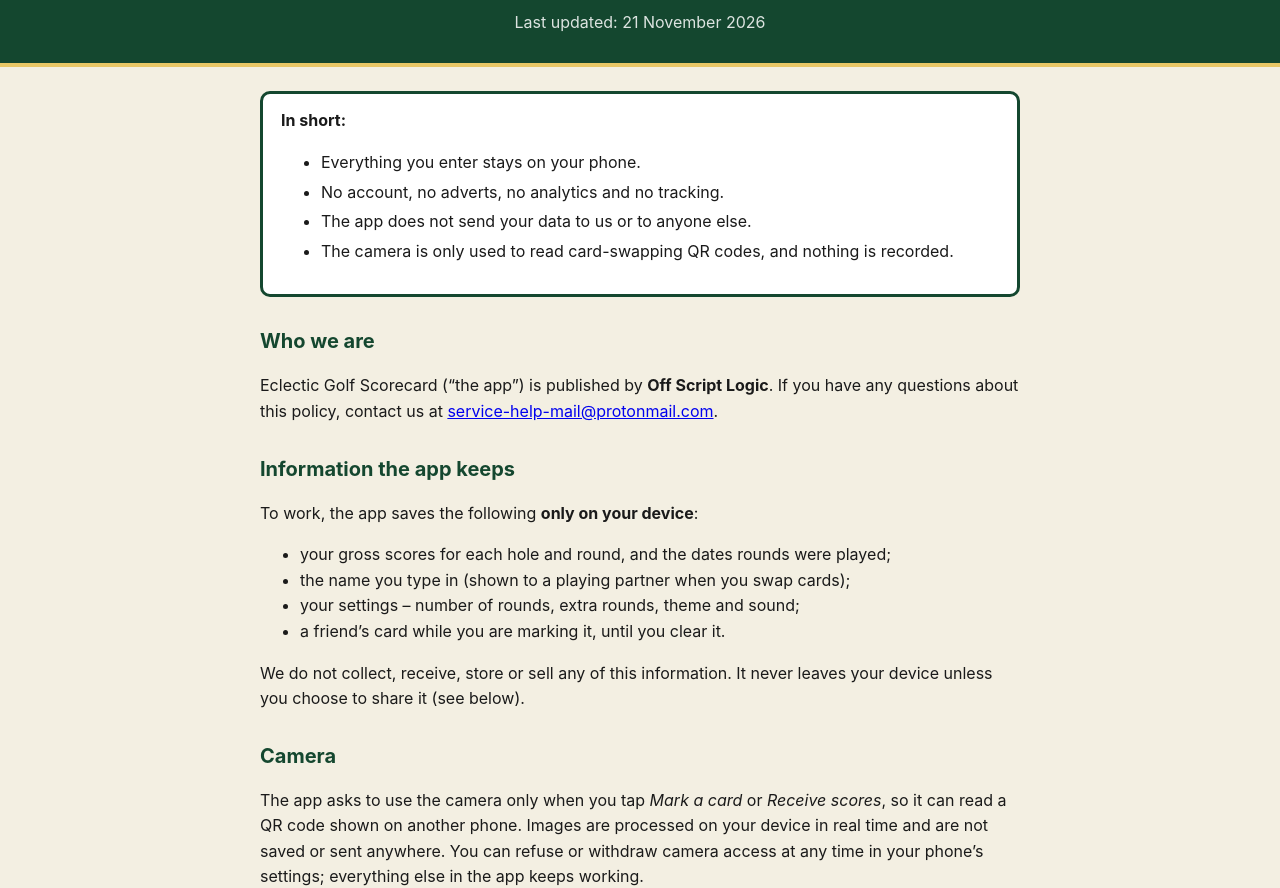
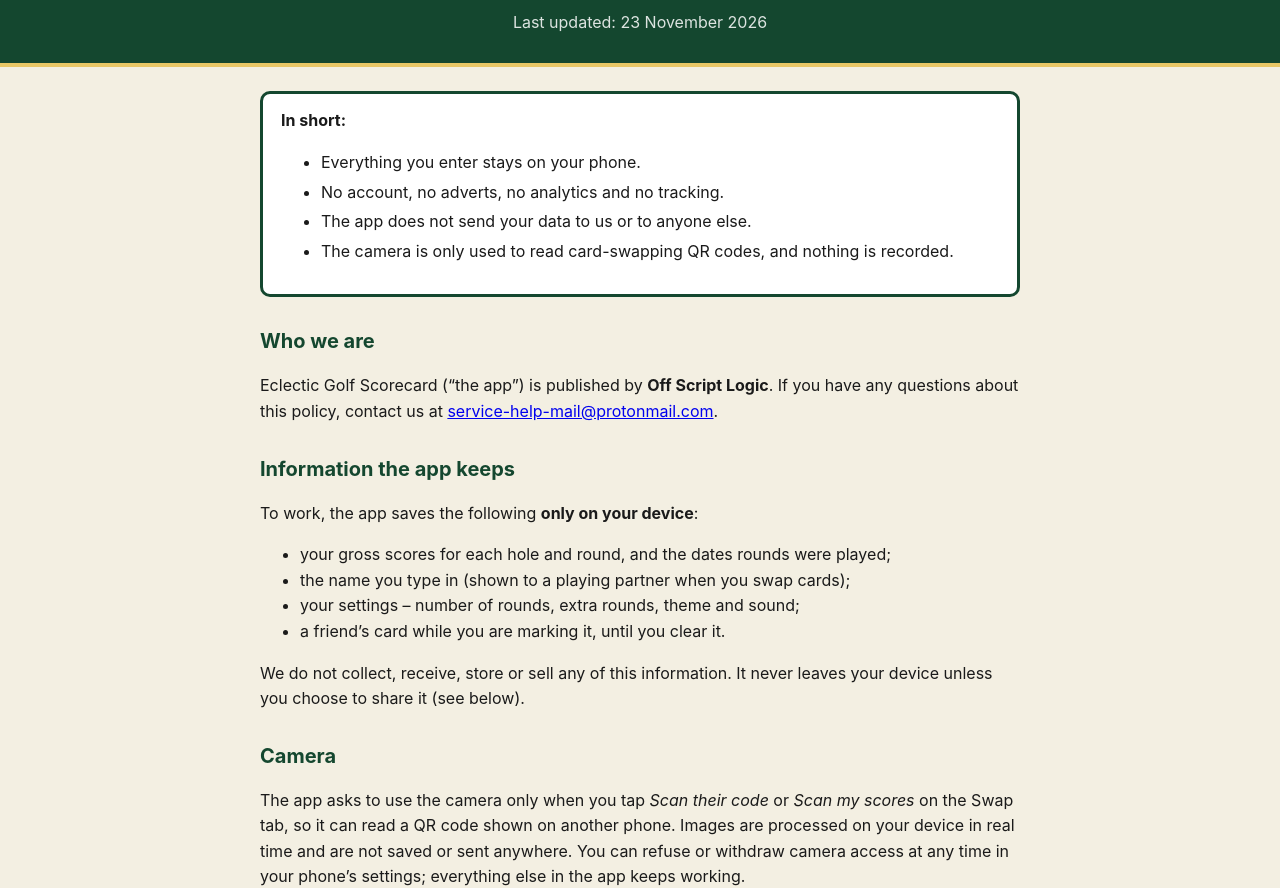
Before and after one commit to djrobertson-boop/eclectic-golf-public, a plain HTML site: page privacy.html in a window 1280 px wide. Shown: the part 69-957 px from the top of the page. Drawn offline with Linux system fonts and the light colour scheme.

Commit message:
Privacy policy: camera wording matches the Swap tab buttons
Co-Authored-By: Claude Opus 5.5 <noreply@anthropic.com>

```diff
--- a/privacy.html
+++ b/privacy.html
@@ -20,7 +20,7 @@
 <body>
 <header>
   <h1>Eclectic Golf Scorecard – Privacy Policy</h1>
-  <p>Last updated: 21 November 2026</p>
+  <p>Last updated: 23 November 2026</p>
 </header>
 <main>
   <div class="summary">
@@ -47,7 +47,7 @@
   <p>We do not collect, receive, store or sell any of this information. It never leaves your device unless you choose to share it (see below).</p>
 
   <h2>Camera</h2>
-  <p>The app asks to use the camera only when you tap <em>Mark a card</em> or <em>Receive scores</em>, so it can read a QR code shown on another phone. Images are processed on your device in real time and are not saved or sent anywhere. You can refuse or withdraw camera access at any time in your phone’s settings; everything else in the app keeps working.</p>
+  <p>The app asks to use the camera only when you tap <em>Scan their code</em> or <em>Scan my scores</em> on the Swap tab, so it can read a QR code shown on another phone. Images are processed on your device in real time and are not saved or sent anywhere. You can refuse or withdraw camera access at any time in your phone’s settings; everything else in the app keeps working.</p>
 
   <h2>Card swapping</h2>
   <p>When you swap cards with a playing partner, the QR code contains only your name, the round number and the scores for each hole. It passes directly between the two phones by the camera – no internet, Bluetooth or server is involved.</p>
```
